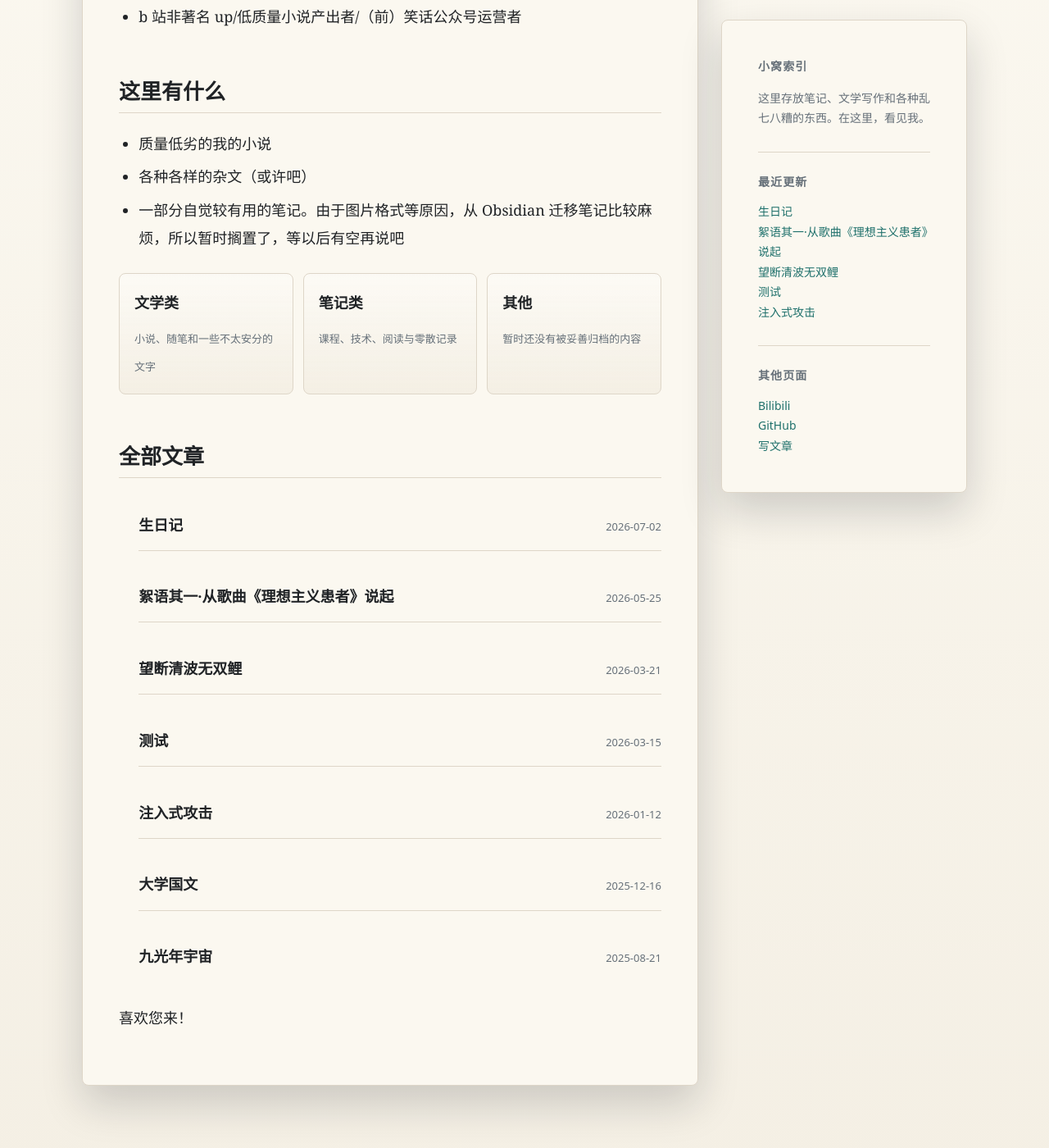
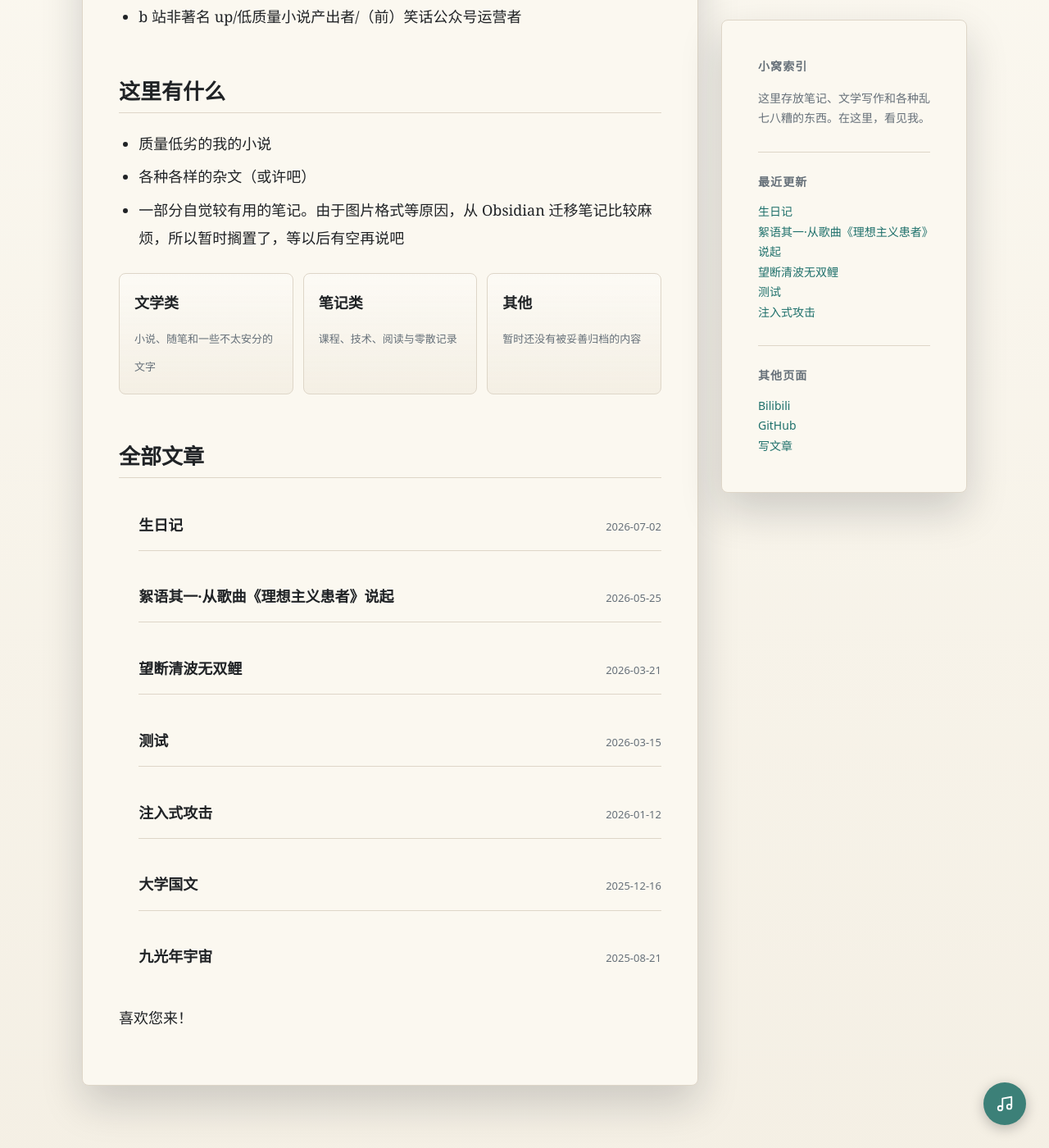
Before and after one commit to duyaOmega/duyaomega.github.io, a Jekyll site: the page built from index.md, in a window 1280 px wide and 1400 px high, scrolled down 559 px. Shown: the whole window at 82% size. Built offline with Jekyll 4.4.1, drawn with Linux system fonts in a browser that asks for light colours.

Commit message:
Add Bilibili favorites music player
- Floating button (bottom-right) toggles a playlist panel
- Fetches songs from Bilibili favorites (media_id=1464673965) via CORS proxy
- Supports pagination to load all ~115 songs
- Plays songs using embedded Bilibili iframe player
- Adapts to light/dark theme and mobile layout

Co-Authored-By: Claude Opus 4.7 <noreply@anthropic.com>

```diff
--- a/_layouts/default.html
+++ b/_layouts/default.html
@@ -12,6 +12,7 @@
     </title>
     <meta name="description" content="{{ page.excerpt | default: site.description | strip_html | normalize_whitespace | escape }}">
     <link rel="stylesheet" href="{{ '/assets/css/site.css?v=20260525b' | relative_url }}">
+    <link rel="stylesheet" href="{{ '/assets/css/music.css' | relative_url }}">
     <script>
       (() => {
         const saved = localStorage.getItem("blog-theme");
@@ -65,7 +66,9 @@
         <span>{{ site.description | escape }}</span>
       </footer>
     </div>
+    <div id="bilibili-player"></div>
     <script src="{{ '/assets/js/theme.js?v=20260524b' | relative_url }}"></script>
+    <script src="{{ '/assets/js/music.js' | relative_url }}"></script>
     <script>
       (function() {
         // ── 壁纸列表：往这里加新图即可 ──
--- /dev/null
+++ b/assets/css/music.css
@@ -0,0 +1,243 @@
+/* === Music Player FAB === */
+.mp-fab {
+  position: fixed;
+  bottom: 28px;
+  right: 28px;
+  z-index: 900;
+  width: 52px;
+  height: 52px;
+  border: none;
+  border-radius: 50%;
+  background: var(--lake, #3c8078);
+  color: #fff;
+  cursor: pointer;
+  display: flex;
+  align-items: center;
+  justify-content: center;
+  box-shadow: 0 4px 16px rgba(0, 0, 0, 0.25);
+  transition: transform 0.25s, background 0.25s, box-shadow 0.25s;
+}
+
+.mp-fab:hover {
+  transform: scale(1.08);
+  background: #2f6b64;
+  box-shadow: 0 6px 24px rgba(0, 0, 0, 0.3);
+}
+
+.mp-fab.active {
+  background: var(--ember, #a94732);
+}
+
+.mp-fab.active:hover {
+  background: #8e3c2a;
+}
+
+/* === Panel === */
+.mp-panel {
+  position: fixed;
+  bottom: 92px;
+  right: 28px;
+  z-index: 899;
+  width: 380px;
+  max-height: calc(100vh - 130px);
+  display: flex;
+  flex-direction: column;
+  background: var(--paper, #fbf8f0);
+  border: 1px solid var(--line, #ded6c8);
+  border-radius: 14px;
+  box-shadow: 0 12px 48px rgba(0, 0, 0, 0.22);
+  transform: translateY(12px) scale(0.97);
+  opacity: 0;
+  pointer-events: none;
+  transition: transform 0.28s cubic-bezier(0.4, 0, 0.2, 1),
+    opacity 0.28s ease;
+  overflow: hidden;
+}
+
+.mp-panel.open {
+  transform: translateY(0) scale(1);
+  opacity: 1;
+  pointer-events: auto;
+}
+
+/* === Header === */
+.mp-header {
+  display: flex;
+  align-items: center;
+  justify-content: space-between;
+  padding: 14px 18px;
+  border-bottom: 1px solid var(--line, #ded6c8);
+  flex-shrink: 0;
+}
+
+.mp-heading {
+  font-family: "Noto Serif SC", "Songti SC", serif;
+  font-size: 14px;
+  font-weight: 700;
+  color: var(--ink, #202326);
+  overflow: hidden;
+  text-overflow: ellipsis;
+  white-space: nowrap;
+}
+
+.mp-close {
+  background: none;
+  border: none;
+  font-size: 22px;
+  color: var(--muted, #667079);
+  cursor: pointer;
+  padding: 0 4px;
+  line-height: 1;
+}
+
+.mp-close:hover {
+  color: var(--ember, #a94732);
+}
+
+/* === Player Area === */
+.mp-player-area {
+  flex-shrink: 0;
+  border-bottom: 1px solid var(--line, #ded6c8);
+}
+
+.mp-now {
+  padding: 10px 18px;
+  font-size: 13px;
+  color: var(--muted, #667079);
+  font-family: system-ui, -apple-system, sans-serif;
+  min-height: 38px;
+  display: flex;
+  align-items: center;
+}
+
+.mp-frame {
+  width: 100%;
+  aspect-ratio: 16 / 9;
+  border: none;
+  display: block;
+}
+
+/* === Playlist === */
+.mp-list {
+  flex: 1;
+  overflow-y: auto;
+  overscroll-behavior: contain;
+  min-height: 0;
+}
+
+.mp-loading,
+.mp-empty {
+  padding: 32px 18px;
+  text-align: center;
+  color: var(--muted, #667079);
+  font-family: system-ui, -apple-system, sans-serif;
+  font-size: 14px;
+}
+
+.mp-item {
+  display: flex;
+  align-items: center;
+  gap: 12px;
+  padding: 10px 18px;
+  cursor: pointer;
+  transition: background 0.15s;
+  border-bottom: 1px solid rgba(0, 0, 0, 0.04);
+}
+
+.mp-item:hover {
+  background: rgba(60, 128, 120, 0.06);
+}
+
+.mp-item.active {
+  background: rgba(60, 128, 120, 0.1);
+}
+
+.mp-item.active .mp-title {
+  color: var(--lake, #3c8078);
+}
+
+.mp-thumb {
+  width: 44px;
+  height: 44px;
+  border-radius: 6px;
+  object-fit: cover;
+  flex-shrink: 0;
+  background: var(--paper-soft, #f4efe4);
+}
+
+.mp-info {
+  flex: 1;
+  min-width: 0;
+}
+
+.mp-title {
+  font-size: 13.5px;
+  font-weight: 600;
+  color: var(--ink, #202326);
+  overflow: hidden;
+  text-overflow: ellipsis;
+  white-space: nowrap;
+  line-height: 1.4;
+}
+
+.mp-artist {
+  font-size: 12px;
+  color: var(--muted, #667079);
+  margin-top: 2px;
+  font-family: system-ui, -apple-system, sans-serif;
+}
+
+/* === Scrollbar === */
+.mp-list::-webkit-scrollbar {
+  width: 5px;
+}
+
+.mp-list::-webkit-scrollbar-track {
+  background: transparent;
+}
+
+.mp-list::-webkit-scrollbar-thumb {
+  background: rgba(0, 0, 0, 0.12);
+  border-radius: 3px;
+}
+
+/* === Dark theme === */
+:root[data-theme="dark"] .mp-panel {
+  background: var(--paper, #17222c);
+  border-color: var(--line, rgba(213, 224, 222, 0.18));
+  box-shadow: 0 12px 48px rgba(0, 0, 0, 0.45);
+}
+
+:root[data-theme="dark"] .mp-item:hover {
+  background: rgba(127, 198, 185, 0.06);
+}
+
+:root[data-theme="dark"] .mp-item.active {
+  background: rgba(127, 198, 185, 0.1);
+}
+
+:root[data-theme="dark"] .mp-item.active .mp-title {
+  color: var(--lake, #7fc6b9);
+}
+
+:root[data-theme="dark"] .mp-list::-webkit-scrollbar-thumb {
+  background: rgba(255, 255, 255, 0.12);
+}
+
+/* === Mobile === */
+@media (max-width: 560px) {
+  .mp-fab {
+    bottom: 20px;
+    right: 16px;
+    width: 46px;
+    height: 46px;
+  }
+
+  .mp-panel {
+    bottom: 78px;
+    right: 12px;
+    left: 12px;
+    width: auto;
+    max-height: calc(100vh - 110px);
+  }
+}
--- /dev/null
+++ b/assets/js/music.js
@@ -0,0 +1,187 @@
+(function () {
+  "use strict";
+
+  var MEDIA_ID = "1464673965";
+  var PROXY = "https://api.allorigins.win/raw?url=";
+  var API_BASE =
+    "https://api.bilibili.com/x/v3/fav/resource/list?media_id=" +
+    MEDIA_ID +
+    "&pn=1&ps=20";
+
+  var playlist = [];
+  var currentBvid = null;
+  var expanded = false;
+
+  function fmt(sec) {
+    var m = Math.floor(sec / 60);
+    var s = sec % 60;
+    return m + ":" + (s < 10 ? "0" : "") + s;
+  }
+
+  function fetchPage(pn) {
+    var url =
+      PROXY +
+      encodeURIComponent(
+        "https://api.bilibili.com/x/v3/fav/resource/list?media_id=" +
+          MEDIA_ID +
+          "&pn=" +
+          pn +
+          "&ps=20"
+      );
+    return fetch(url)
+      .then(function (r) {
+        return r.json();
+      })
+      .then(function (d) {
+        if (d.code !== 0 || !d.data || !d.data.medias) return [];
+        return d.data.medias.map(function (m) {
+          return {
+            bvid: m.bvid,
+            title: m.title,
+            cover: m.cover,
+            duration: m.duration,
+            artist: m.upper ? m.upper.name : "",
+          };
+        });
+      });
+  }
+
+  function fetchAll() {
+    return fetchPage(1).then(function (first) {
+      playlist = first;
+      renderList();
+      return fetchPage(2).then(function (p2) {
+        playlist = playlist.concat(p2);
+        renderList();
+        return fetchPage(3).then(function (p3) {
+          playlist = playlist.concat(p3);
+          renderList();
+          return fetchPage(4).then(function (p4) {
+            playlist = playlist.concat(p4);
+            renderList();
+            return fetchPage(5).then(function (p5) {
+              playlist = playlist.concat(p5);
+              renderList();
+              return fetchPage(6).then(function (p6) {
+                playlist = playlist.concat(p6);
+                renderList();
+              });
+            });
+          });
+        });
+      });
+    });
+  }
+
+  function renderList() {
+    var list = document.getElementById("mp-list");
+    if (!list) return;
+    if (playlist.length === 0) {
+      list.innerHTML =
+        '<div class="mp-empty">暂无歌曲</div>';
+      return;
+    }
+    var html = "";
+    for (var i = 0; i < playlist.length; i++) {
+      var s = playlist[i];
+      var active = s.bvid === currentBvid ? " active" : "";
+      html +=
+        '<div class="mp-item' +
+        active +
+        '" data-bvid="' +
+        s.bvid +
+        '">' +
+        '<img class="mp-thumb" src="' +
+        s.cover +
+        '@80w_80h" alt="" loading="lazy">' +
+        '<div class="mp-info">' +
+        '<div class="mp-title">' +
+        esc(s.title) +
+        "</div>" +
+        '<div class="mp-artist">' +
+        esc(s.artist) +
+        " · " +
+        fmt(s.duration) +
+        "</div>" +
+        "</div>" +
+        "</div>";
+    }
+    list.innerHTML = html;
+    var items = list.querySelectorAll(".mp-item");
+    for (var j = 0; j < items.length; j++) {
+      items[j].addEventListener("click", function () {
+        playSong(this.getAttribute("data-bvid"));
+      });
+    }
+  }
+
+  function esc(s) {
+    var d = document.createElement("div");
+    d.textContent = s;
+    return d.innerHTML;
+  }
+
+  function playSong(bvid) {
+    currentBvid = bvid;
+    var frame = document.getElementById("mp-frame");
+    if (frame) {
+      frame.src =
+        "//player.bilibili.com/player.html?bvid=" +
+        bvid +
+        "&autoplay=1&high_quality=1";
+      frame.style.display = "block";
+    }
+    renderList();
+    var now = document.getElementById("mp-now-title");
+    for (var i = 0; i < playlist.length; i++) {
+      if (playlist[i].bvid === bvid) {
+        if (now) now.textContent = playlist[i].title;
+        break;
+      }
+    }
+  }
+
+  function buildUI() {
+    var root = document.getElementById("bilibili-player");
+    if (!root) return;
+    root.innerHTML =
+      '<button class="mp-fab" id="mp-fab" aria-label="音乐播放器">' +
+      '<svg viewBox="0 0 24 24" width="22" height="22" fill="none" stroke="currentColor" stroke-width="2" stroke-linecap="round" stroke-linejoin="round"><path d="M9 18V5l12-2v13"/><circle cx="6" cy="18" r="3"/><circle cx="18" cy="16" r="3"/></svg>' +
+      "</button>" +
+      '<div class="mp-panel" id="mp-panel">' +
+      '<div class="mp-header">' +
+      '<span class="mp-heading">赛博渡鸦会梦见虚拟歌姬吗</span>' +
+      '<button class="mp-close" id="mp-close" aria-label="关闭">&times;</button>' +
+      "</div>" +
+      '<div class="mp-player-area">' +
+      '<div class="mp-now" id="mp-now">点击歌曲开始播放</div>' +
+      '<iframe class="mp-frame" id="mp-frame" allowfullscreen allow="autoplay" frameborder="0" style="display:none"></iframe>' +
+      "</div>" +
+      '<div class="mp-list" id="mp-list">' +
+      '<div class="mp-loading">加载中…</div>' +
+      "</div>" +
+      "</div>";
+
+    document
+      .getElementById("mp-fab")
+      .addEventListener("click", toggle);
+    document
+      .getElementById("mp-close")
+      .addEventListener("click", toggle);
+    fetchAll();
+  }
+
+  function toggle() {
+    expanded = !expanded;
+    var panel = document.getElementById("mp-panel");
+    var fab = document.getElementById("mp-fab");
+    if (panel) panel.classList.toggle("open", expanded);
+    if (fab) fab.classList.toggle("active", expanded);
+  }
+
+  if (document.readyState === "loading") {
+    document.addEventListener("DOMContentLoaded", buildUI);
+  } else {
+    buildUI();
+  }
+})();
```
